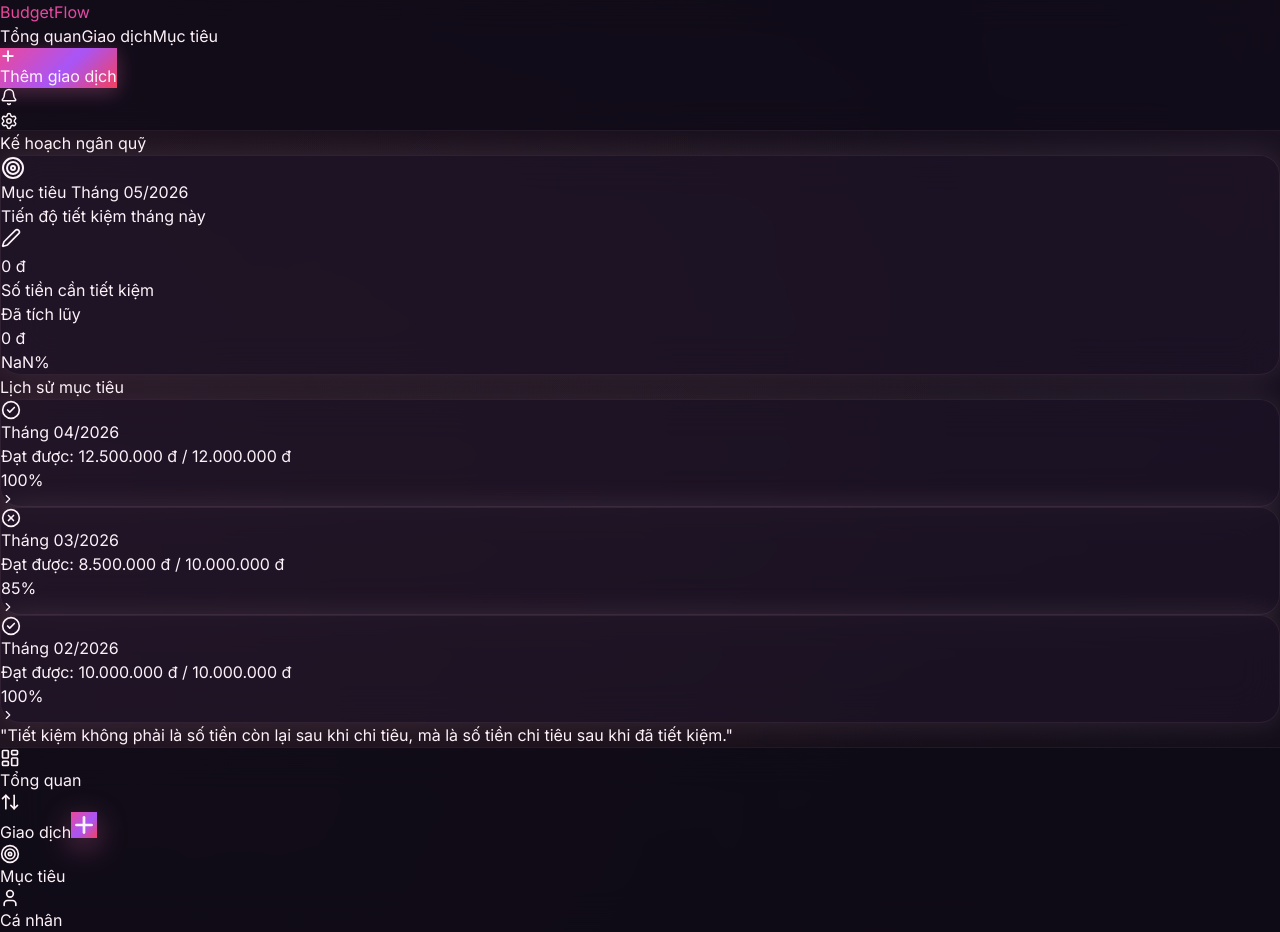
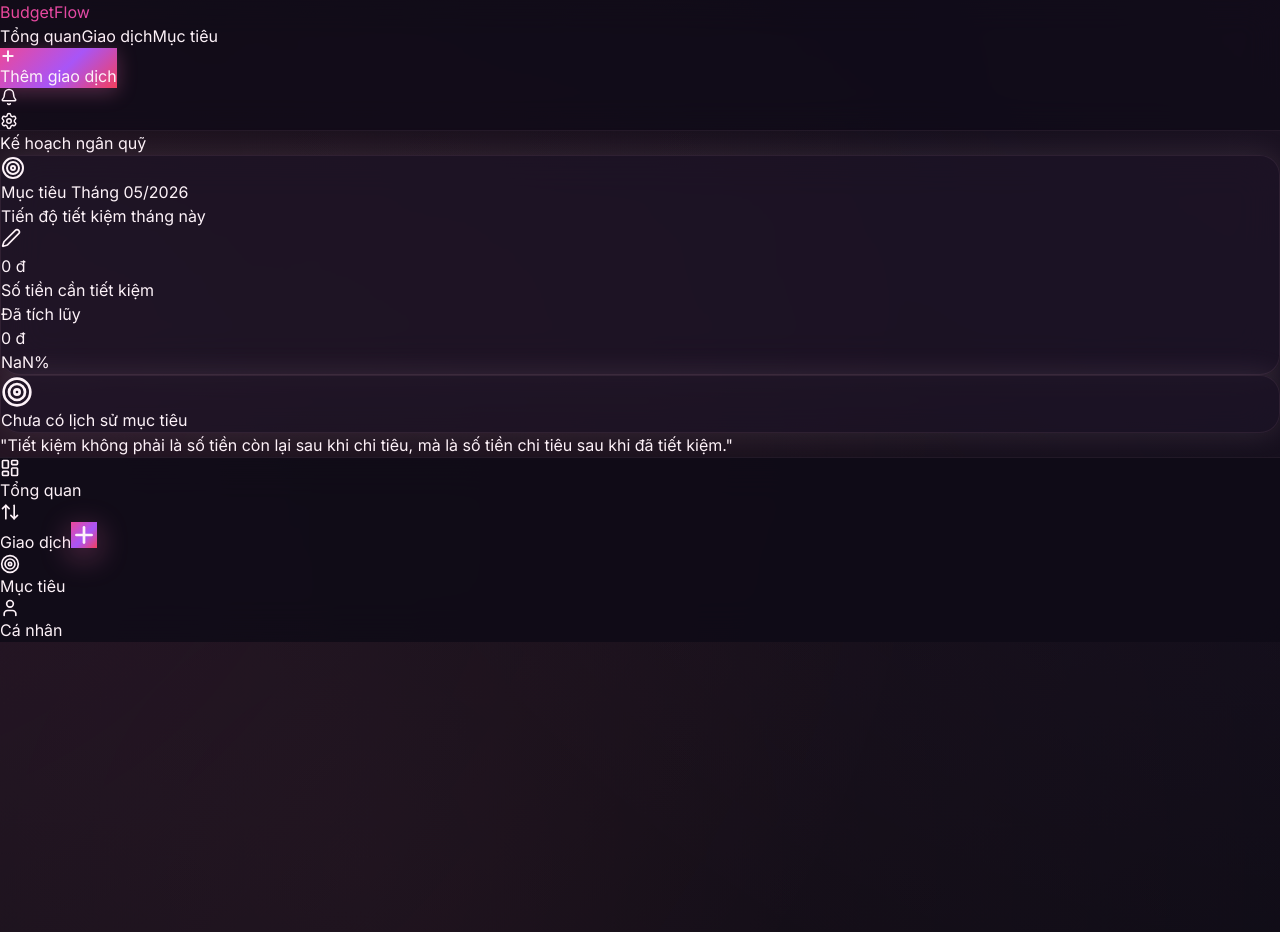
Before and after one commit to nhien36hk/my-moni, a React (Vite) app in the folder frontend/: page /goals in a window 1280 px wide. After the commit the page ends 800 px from the top, so only its background shows below. Built offline with nearby package versions, Linux system fonts and the light colour scheme; no server answers; sample sign-in values are in the browser's storage.

Commit message:
feat: connect goal history to real data and filter out current month

```diff
--- a/frontend/src/components/goals/GoalHistory.tsx
+++ b/frontend/src/components/goals/GoalHistory.tsx
@@ -1,39 +1,52 @@
 import React from 'react';
-import { CheckCircle2, XCircle, ChevronRight } from 'lucide-react';
+import { CheckCircle2, XCircle, ChevronRight, Target } from 'lucide-react';
 import { formatMoney } from '../../utils/format';
+import type { GoalData } from '../../hooks/useGoals';
 
-interface HistoryItem {
-  id: string;
-  month: string;
-  target: number;
-  achieved: number;
+interface GoalHistoryProps {
+  goals: GoalData[];
 }
 
-const MOCK_HISTORY: HistoryItem[] = [
-  { id: '1', month: 'Tháng 04/2026', target: 12000000, achieved: 12500000 },
-  { id: '2', month: 'Tháng 03/2026', target: 10000000, achieved: 8500000 },
-  { id: '3', month: 'Tháng 02/2026', target: 10000000, achieved: 10000000 },
-];
+export default function GoalHistory({ goals }: GoalHistoryProps) {
+  const currentMonthKey = new Date().toISOString().slice(0, 7); // "2026-05"
 
-export default function GoalHistory() {
+  // Lọc bỏ tháng hiện tại và sắp xếp theo thời gian mới nhất lên đầu
+  const sortedGoals = [...goals]
+    .filter(g => g.monthKey !== currentMonthKey)
+    .sort((a, b) => b.monthKey.localeCompare(a.monthKey));
+
+  if (sortedGoals.length === 0) {
+    return (
+      <div className="p-8 text-center glass-card border-dashed">
+        <Target size={32} className="mx-auto mb-3 text-white/10" />
+        <p className="text-sm text-white/30 italic">Chưa có lịch sử mục tiêu</p>
+      </div>
+    );
+  }
+
   return (
     <div className="space-y-4">
       <h4 className="text-sm font-bold text-white px-2">Lịch sử mục tiêu</h4>
       <div className="space-y-3">
-        {MOCK_HISTORY.map((item) => {
-          const isSuccess = item.achieved >= item.target;
-          const percent = Math.min((item.achieved / item.target) * 100, 100);
+        {sortedGoals.map((item) => {
+          const isSuccess = item.actualAmount >= item.targetAmount || item.status === 'success';
+          const percent = item.targetAmount > 0
+            ? Math.min((item.actualAmount / item.targetAmount) * 100, 100)
+            : 0;
+
+          const [year, month] = item.monthKey.split('-');
+          const monthDisplay = `Tháng ${month}/${year}`;
 
           return (
-            <div key={item.id} className="glass-card p-4 flex items-center justify-between group cursor-pointer hover:bg-white/5 transition-all">
+            <div key={item._id} className="glass-card p-4 flex items-center justify-between group cursor-pointer hover:bg-white/5 transition-all">
               <div className="flex items-center gap-4">
                 <div className={`p-2 rounded-xl ${isSuccess ? 'bg-[var(--success)]/10 text-[var(--success)]' : 'bg-[var(--danger)]/10 text-[var(--danger)]'}`}>
                   {isSuccess ? <CheckCircle2 size={20} /> : <XCircle size={20} />}
                 </div>
                 <div>
-                  <h5 className="text-sm font-bold text-white">{item.month}</h5>
+                  <h5 className="text-sm font-bold text-white">{monthDisplay}</h5>
                   <p className="text-[10px] text-[var(--text-secondary)]">
-                    Đạt được: {formatMoney(item.achieved)} / {formatMoney(item.target)}
+                    Đạt được: {formatMoney(item.actualAmount)} / {formatMoney(item.targetAmount)}
                   </p>
                 </div>
               </div>
--- a/frontend/src/pages/Goals.tsx
+++ b/frontend/src/pages/Goals.tsx
@@ -36,8 +36,8 @@
         />
       </section>
 
-      {/* Lịch sử mục tiêu có thể truyền dữ liệu goals vào sau */}
-      <GoalHistory />
+      {/* Lịch sử mục tiêu */}
+      <GoalHistory goals={goals} />
 
       <div className="p-4 rounded-2xl bg-[var(--accent-primary)]/5 border border-[var(--accent-primary)]/10">
         <p className="text-xs text-[var(--text-secondary)] leading-relaxed italic">
```
